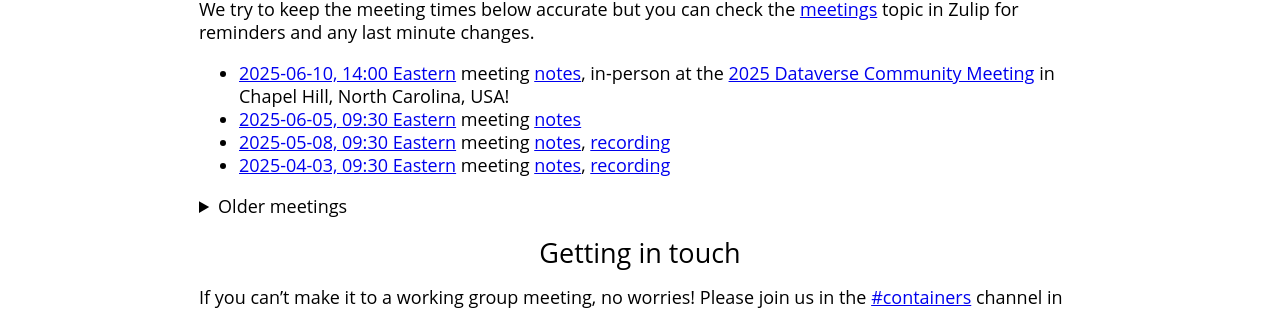
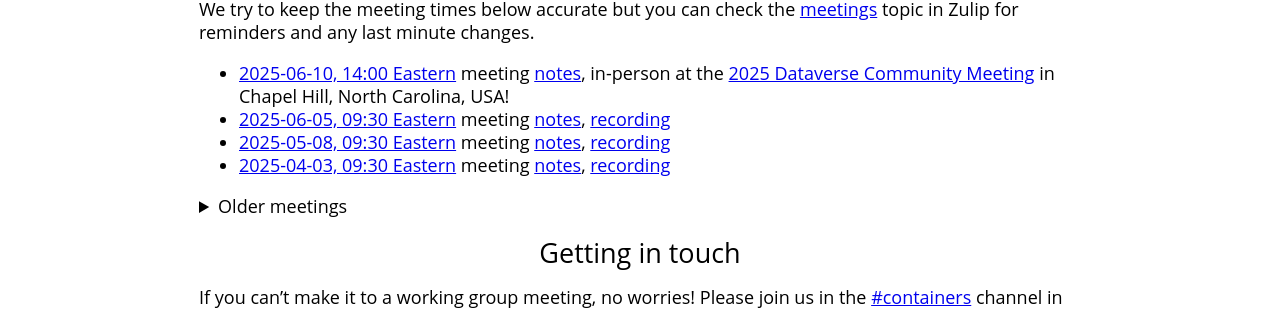
Before and after one commit to gdcc/ct.gdcc.io, a Jekyll site: the page built from index.md, in a window 1280 px wide and 900 px high, scrolled down 770 px. Shown: the part 153-463 px from the top of the window. Built offline with Jekyll 4.4.1, drawn with Linux system fonts in a browser that asks for light colours; our own code applies the rules of GitHub Pages for plain Markdown files.

Commit message:
add recording

```diff
--- a/index.md
+++ b/index.md
@@ -26,7 +26,7 @@ The Zoom link is <https://harvard.zoom.us/j/91061519853?pwd=U1lQR1ExMlo3Ty9XUVJI
 We try to keep the meeting times below accurate but you can check the [meetings](https://dataverse.zulipchat.com/#narrow/channel/375812-containers/topic/meetings) topic in Zulip for reminders and any last minute changes.
 
 - [2025-06-10, 14:00 Eastern](https://time.is/compare/0930_10_June_2025_in_Chapel_Hill) meeting [notes](https://docs.google.com/document/d/1XZymsjj7EcFagjflYvv7Tn3RCGqGipe3XXOw6to4W2c/edit?usp=sharing), in-person at the [2025 Dataverse Community Meeting](https://dcm2025.hsites.harvard.edu) in Chapel Hill, North Carolina, USA!
-- [2025-06-05, 09:30 Eastern](https://time.is/compare/0930_05_June_2025_in_Boston) meeting [notes](https://docs.google.com/document/d/1eXb7gfcJ8Y-Y7WFOolQKbVTGuKStTAV3WVfXC6xVdx0/edit?usp=sharing)
+- [2025-06-05, 09:30 Eastern](https://time.is/compare/0930_05_June_2025_in_Boston) meeting [notes](https://docs.google.com/document/d/1eXb7gfcJ8Y-Y7WFOolQKbVTGuKStTAV3WVfXC6xVdx0/edit?usp=sharing), [recording](https://harvard.zoom.us/rec/share/kAp61mwRkrs4okIfneFVemvXGPbwvDNoB0FU8KYQAY17wP55UYe8sbV5YBfe6OI.M2SkPii3GxHNu_qr)
 - [2025-05-08, 09:30 Eastern](https://time.is/compare/0930_08_May_2025_in_Boston) meeting [notes](https://docs.google.com/document/d/1-sq4fMJZ_f9sOQrhDdNF5FTJ5c212BBaUoF8foh4B20/edit?usp=sharing), [recording](https://harvard.zoom.us/rec/share/d2xoUvd7VWY7fYG39zgXvLNP6bGj3_n6owTBCA-sbGy5oBgFDiekvkGRLJ337ZM.uza8DW5aWBcYhsbS)
 - [2025-04-03, 09:30 Eastern](https://time.is/compare/0930_04_Apr_2025_in_Boston) meeting [notes](https://docs.google.com/document/d/1eg_XzwSsSDRNj_T-Myc7D6xOwyXZOnIwQwrpAmGvrpE/edit?usp=sharing), [recording](https://harvard.zoom.us/rec/share/4l5oA1ELzDwrDo2mj2ZUPUIhup0tb0mCxEcz23S_SEmOOpMEyj2uVNeFGnkxRbH1.Aqymbs34Mx0ogS-j)
 
```
